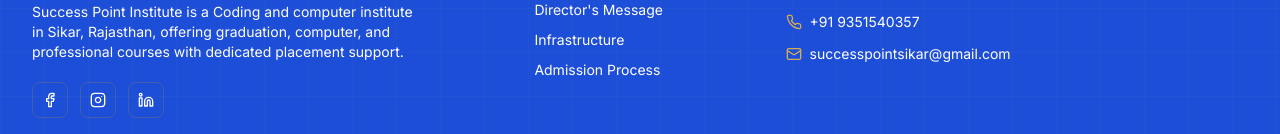
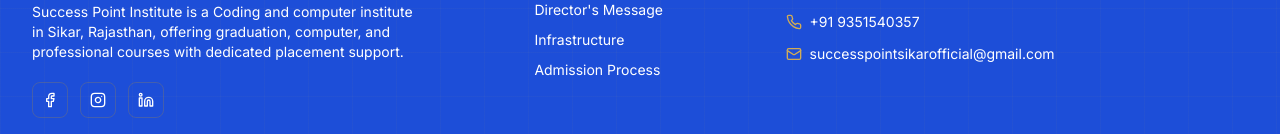
Before and after one commit to kartikthedeveloper/spc, a Next.js app: page /courses/advanced-computer in a window 1280 px wide. Shown: the part 6795-6929 px from the top of the page. Built offline with nearby package versions, Linux system fonts and the light colour scheme.

Commit message:
update email

```diff
--- a/app/admissions/page.jsx
+++ b/app/admissions/page.jsx
@@ -360,12 +360,12 @@
               Call Us
             </a>
           </div>
-          {/* <p className="mt-6 text-sm text-indigo-200">
+           <p className="mt-6 text-sm text-indigo-200">
             For any queries, email us at{" "}
-            <a href="mailto:kartik.thedeveloper@gmail.com" className="underline">
-              kartik.thedeveloper@gmail.com
+            <a href="mailto:successpointsikarofficial@gmail.com" className="underline">
+              successpointsikarofficial@gmail.com
             </a>
-          </p> */}
+          </p>
         </div>
       </div>
     </section>
--- a/app/courses/[slug]/page.jsx
+++ b/app/courses/[slug]/page.jsx
@@ -193,8 +193,8 @@
             latitude: 27.6121,
             longitude: 75.1399,
         },
-        telephone: SITE.phones?.[0] || "+91-9876543210",
-        email: SITE.email || "info@successpointcollege.com",
+        telephone: SITE.phones?.[0] || "+91-9057508560",
+        email: SITE.email || "successpointsikarofficial@gmail.com",
         priceRange: course.fees || "Contact for fees",
         hasCourse: {
             "@type": "Course",
--- a/app/privacy-policy/page.jsx
+++ b/app/privacy-policy/page.jsx
@@ -208,10 +208,10 @@
               <Mail className="h-8 w-8 text-indigo-600" />
               <p className="mt-2 font-medium text-gray-900">Email</p>
               <a
-                href="mailto:info@successpointcollege.com"
+                href="mailto:successpointsikarofficial@gmail.com"
                 className="text-indigo-700 hover:underline"
               >
-                info@successpointcollege.com
+                 successpointsikarofficial@gmail.com
               </a>
             </div>
             <div className="flex flex-col items-center rounded-xl bg-indigo-50 p-6">
--- a/app/terms-and-conditions/page.jsx
+++ b/app/terms-and-conditions/page.jsx
@@ -238,10 +238,10 @@
               <Mail className="h-8 w-8 text-indigo-600" />
               <p className="mt-2 font-medium text-gray-900">Email</p>
               <a
-                href="mailto:info@successpointcollege.com"
+                href="mailto:successpointsikarofficial@gmail.com"
                 className="text-indigo-700 hover:underline"
               >
-                info@successpointcollege.com
+                successpointsikarofficial@gmail.com
               </a>
             </div>
             <div className="flex flex-col items-center rounded-xl bg-indigo-50 p-6">
--- a/data/site.js
+++ b/data/site.js
@@ -17,7 +17,7 @@
   },
   phones: ["+91 9351540357"],
   whatsapp: "919351540357",
-  email: "successpointsikar@gmail.com",
+  email: "successpointsikarofficial@gmail.com",
   social: {
     facebook: "https://www.facebook.com/successpointitandmanagementcollege",
     instagram: "https://www.instagram.com/success_point_sikar",
```
